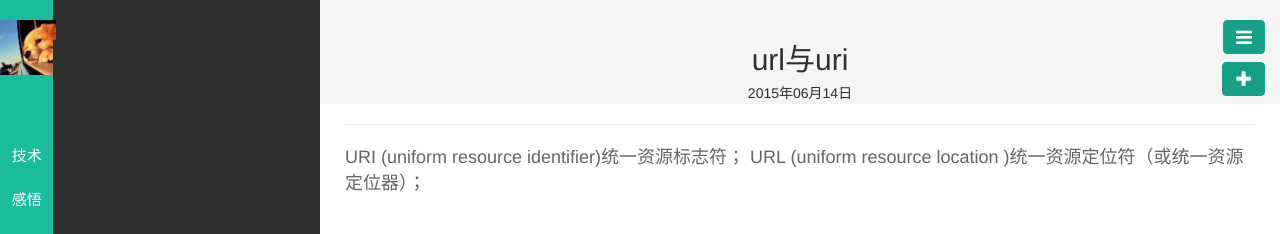
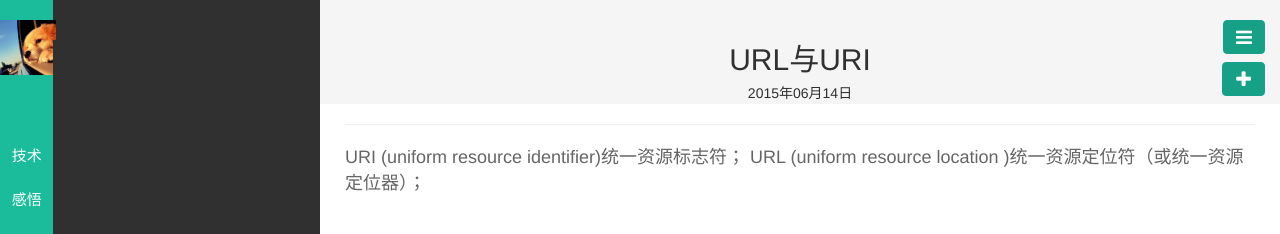
Before and after one commit to llx1105/llx1105.github.io, a Jekyll site: the page built from _posts/技术/2015-06-14-rails-uri-url.md, in a window 1280 px wide. Shown: the top 234 px of the page. Built offline with Jekyll 4.4.1, drawn with Linux system fonts in a browser that asks for light colours; nearby versions of some CDN libraries; library files that are not in the unit come from our copies; Markdown is read by kramdown in place of the engine named in the settings.

Commit message:
a little fix

```diff
--- a/_posts/技术/2015-06-14-rails-uri-url.md
+++ b/_posts/技术/2015-06-14-rails-uri-url.md
@@ -1,6 +1,6 @@
 ---
 layout: post
-title: url与uri
+title: URL与URI
 category: 技术
 tags:
 keywords: uri url
```
